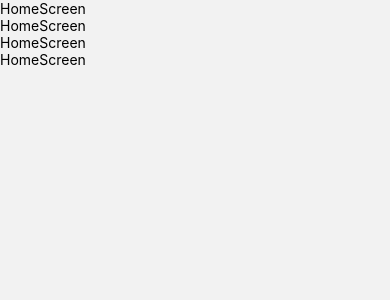
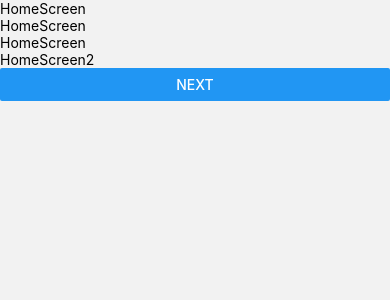
Before and after one commit to hernanspc/react-native-cli-appri-mac, a React Native app: screen /ResumeScreen in a window 390 px wide. Shown: the top 300 px of the page. Built offline with nearby package versions, Linux system fonts and the light colour scheme.

Commit message:
rimac app package

```diff
--- a/src/pages/home/HomeScreen.tsx
+++ b/src/pages/home/HomeScreen.tsx
@@ -1,14 +1,26 @@
-import { View, Text } from 'react-native'
+import { View, Text, Button } from 'react-native'
 import React from 'react'
+import { useNavigation } from '@react-navigation/native';
 
-export default function HomeScreen() {
+
+const HomeScreen = () => {
+
+    const navigation = useNavigation();
+
+    const handleNavigate = () => {
+        navigation.navigate('PlansScreen' as never);
+    }
+
     return (
         <View>
             <Text>HomeScreen</Text>
             <Text>HomeScreen</Text>
             <Text>HomeScreen</Text>
-            <Text>HomeScreen</Text>
+            <Text>HomeScreen2</Text>
+            <Button title='next' onPress={handleNavigate} />
 
         </View>
     )
 }
+
+export default HomeScreen;
--- /dev/null
+++ b/src/pages/plans/PlansScreen.tsx
@@ -0,0 +1,10 @@
+import { View, Text } from 'react-native'
+import React from 'react'
+
+export default function PlansScreen() {
+    return (
+        <View>
+            <Text>PlansScreen</Text>
+        </View>
+    )
+}
--- a/src/pages/stack/HomeStack.tsx
+++ b/src/pages/stack/HomeStack.tsx
@@ -3,6 +3,7 @@ import React from 'react'
 import { NavigationContainer } from '@react-navigation/native'
 import { createNativeStackNavigator } from '@react-navigation/native-stack'
 import HomeScreen from '../home/HomeScreen'
+import PlansScreen from '../plans/PlansScreen'
 
 const HomeStack = () => {
     const Stack = createNativeStackNavigator();
@@ -16,7 +17,7 @@ const HomeStack = () => {
                 }}
             >
                 <Stack.Screen name="HomeScreen" component={HomeScreen} />
-                <Stack.Screen name="PlansScreen" component={HomeScreen} />
+                <Stack.Screen name="PlansScreen" component={PlansScreen} />
                 <Stack.Screen name="ResumeScreen" component={HomeScreen} />
             </Stack.Navigator>
             {/* <AppStack /> */}
```
Also changed, not shown: src/pages/resume/ResumeScreen.tsx (added, +12 -0 lines), 1 other file (tests, documents, lock files or other folders).
